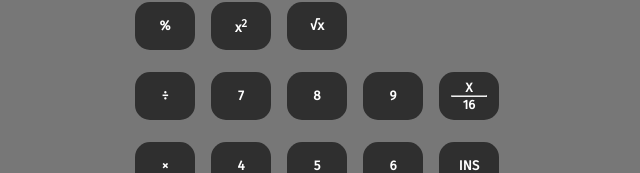
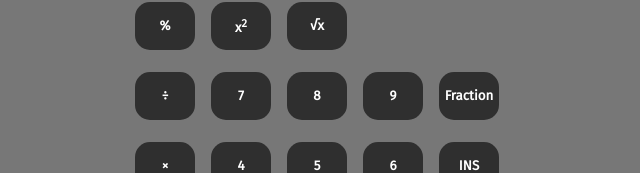
Before and after one commit to nategraves/construction-buddy, a React (Create React App) app: page / in a window 1280 px wide. Shown: the part 319-492 px from the top of the page, without its empty margins (319-959 px from the left). Built offline with nearby package versions, Linux system fonts and the light colour scheme.

Commit message:
Adding a right triable class

```diff
--- a/src/data/Fraction.tsx
+++ b/src/data/Fraction.tsx
@@ -2,6 +2,7 @@ import React from 'react';
 
 import { Resolution } from './types/Resolution';
 import { greatestCommonDivisor, leastCommonMultiple } from '../utils/math';
+import { FractionDisplay } from 'src/ui';
 
 export class Fraction {
   n?: number;
@@ -94,12 +95,6 @@ export class Fraction {
     if (this.n === 0) {
       return null;
     }
-    return (
-      <div className="flex col" style={{ alignItems: 'center' }}>
-        <div>{this.n ?? 'X'}</div>
-        <hr style={{ margin: 0 }} />
-        <div>{this.d}</div>
-      </div>
-    );
+    return <FractionDisplay d={this.d} n={this.n} />;
   };
 }
--- a/src/data/index.ts
+++ b/src/data/index.ts
@@ -1,7 +1,5 @@
 export * from './add';
 export * from './actions';
-export * from './types/CalculationStep';
-export * from './types/DisplayValue';
 export * from './divide';
 export * from './flatten';
 export * from './Fraction';
@@ -10,11 +8,12 @@ export * from './isMetric';
 export * from './isNumber';
 export * from './isSame';
 export * from './multiply';
-export * from './Symbols';
+export * from './RightTriangle';
 export * from './square';
 export * from './squareRoot';
 export * from './stringify';
 export * from './subtract';
+export * from './Symbols';
 export * from './TotalUnits';
 export * from './types';
 export * from './unflatten';
--- a/src/data/types/index.ts
+++ b/src/data/types/index.ts
@@ -1,3 +1,5 @@
+export * from './CalculationStep';
+export * from './DisplayValue';
 export * from './ImperialTarget';
 export * from './ImperialValue';
 export * from './MetricTarget';
--- a/src/ui/components/Buttons/DimensionButtons/Imperial/Fractional.tsx
+++ b/src/ui/components/Buttons/DimensionButtons/Imperial/Fractional.tsx
@@ -43,7 +43,8 @@ export function Fractional() {
 
   return (
     <Button onClick={() => handleClick()}>
-      <FractionDisplay d={resolution} displayNPlaceholder={true} />
+      Fraction
+      {/* <FractionDisplay d={resolution} displayNPlaceholder={true} /> */}
     </Button>
   );
 }
--- a/src/ui/components/Buttons/FunctionButtons/Math/Square.tsx
+++ b/src/ui/components/Buttons/FunctionButtons/Math/Square.tsx
@@ -1,5 +1,6 @@
 import React, { useContext, FC } from 'react';
-import { Symbols, square } from 'src/data';
+import { square } from 'src/data';
+import { Symbols } from 'src/data/Symbols';
 
 import { ValueContext } from 'src/contexts';
 import { Button } from 'src/ui';
```
